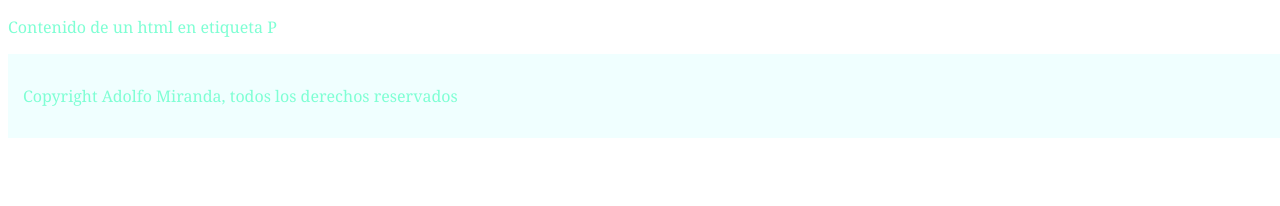
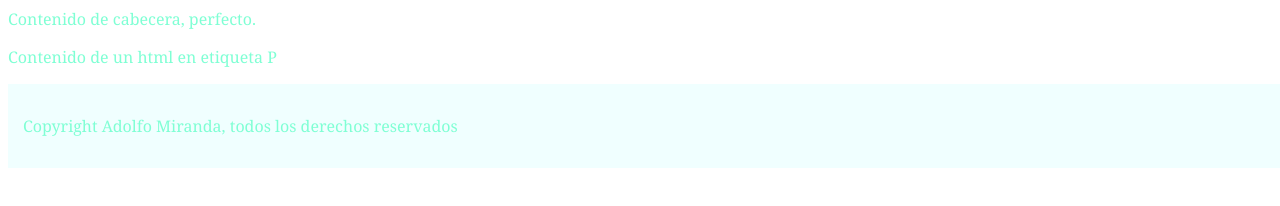
Before and after one commit to huascarmm/practicagit, a plain HTML site: page index.html in a window 1280 px wide. Shown: the top 206 px of the page. Drawn offline with Linux system fonts and the light colour scheme.

Commit message:
Contenido de cabecera terminado

```diff
--- a/index.html
+++ b/index.html
@@ -5,6 +5,9 @@
     <link rel="stylesheet" href="css/style.css">
 </head>
 <body>
+    <div class="header">
+        Contenido de cabecera, perfecto.
+    </div>
     <p>Contenido de un html en etiqueta P</p>
     <div class="footer">
         <p>Copyright Adolfo Miranda, todos los derechos reservados</p>
```
